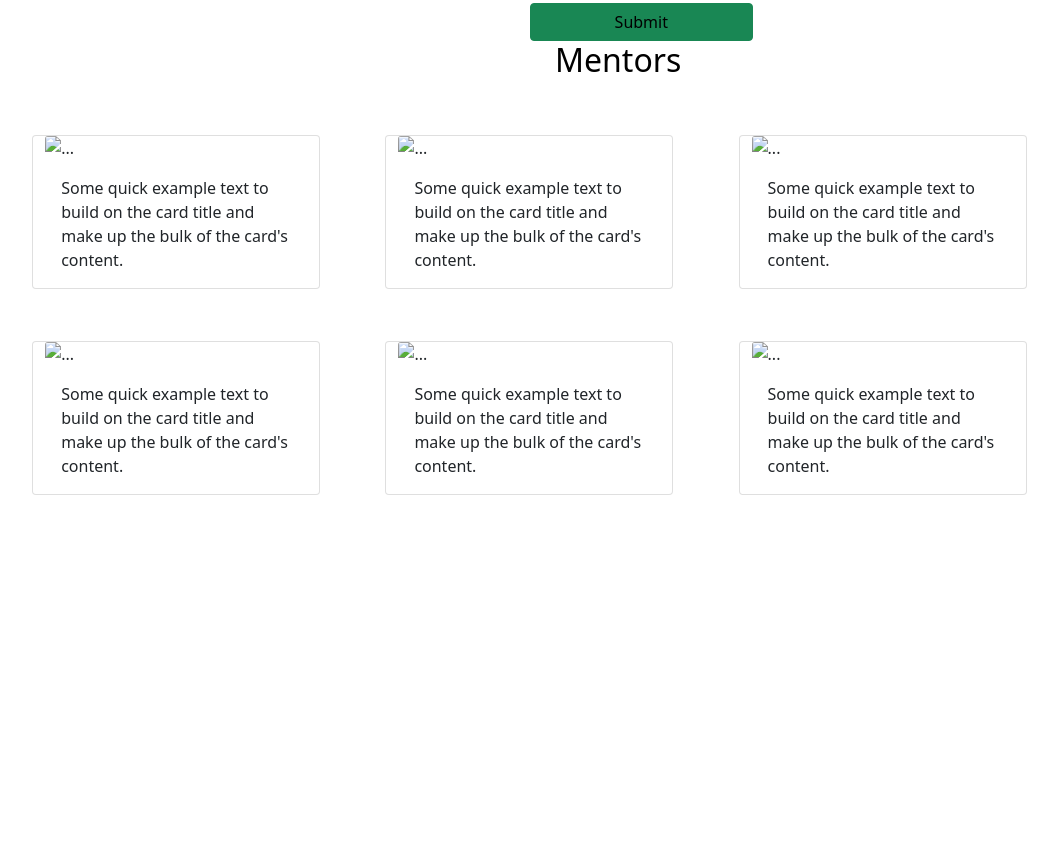
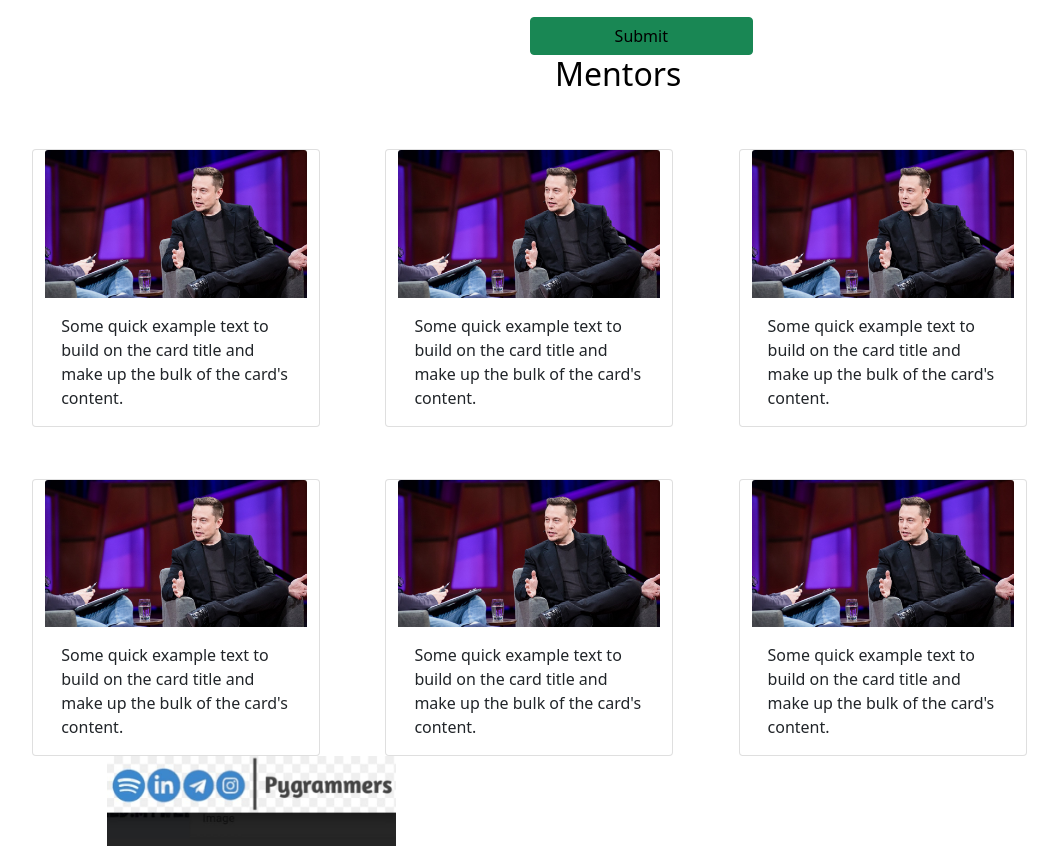
Before and after one commit to Anara108/webioproject, a plain HTML site: page index.html in a window 1280 px wide. Shown: the part 800-1646 px from the top of the page, without its empty margins (21-1079 px from the left). Before the commit the page ends 1319 px from the top, so only its background shows below. Drawn offline with nearby package versions, Linux system fonts and the light colour scheme.

Commit message:
Update index.html

```diff
--- a/index.html
+++ b/index.html
@@ -34,7 +34,7 @@
   <div id="carouselExampleFade" class="carousel slide carousel-fade" data-bs-ride="carousel">
     <div class="carousel-inner">
       <div class="carousel-item active">
-        <img src="images\slide 1.jpeg" class="d-block w-100" alt="...">
+        <img src="slide 1.jpeg" class="d-block w-100" alt="...">
       </div>
       <div class="carousel-item">
         <img src="images\slide2 3.jpeg" class="d-block w-100" alt="...">
@@ -55,7 +55,7 @@
   <nav class="navbar navbar-expand-lg navbar-light" style="background-color: #e3f2fd; position: static;">
     <div class="container-fluid">
       <a class="navbar-brand" href="#">
-        <img src="images\build my web.jpeg" style="height: 50px; margin-top: -6px;margin-left: -5px;" alt="">
+        <img src="build my web.jpeg" style="height: 50px; margin-top: -6px;margin-left: -5px;" alt="">
       </a>
       <button class="navbar-toggler" type="button" data-bs-toggle="collapse" data-bs-target="#navbarNavAltMarkup"
         aria-controls="navbarNavAltMarkup" aria-expanded="false" aria-label="Toggle navigation">
@@ -116,21 +116,21 @@
     <h2 for="" id="mentors">Mentors</h2>
     <div class="row" style="margin-top: -70px;">
       <div class="card" style="width: 18rem; margin-left: 5%;margin-top: 9%;">
-        <img src="images\ElonMusk.jpg" class="card-img-top" alt="...">
+        <img src="ElonMusk.jpg" class="card-img-top" alt="...">
         <div class="card-body">
           <p class="card-text">Some quick example text to build on the card title and make up the bulk of the
             card's content.</p>
         </div>
       </div>
       <div class="card" style="width: 18rem; margin-left: 5%;margin-top: 9%;">
-        <img src="images\ElonMusk.jpg" class="card-img-top" alt="...">
+        <img src="ElonMusk.jpg" class="card-img-top" alt="...">
         <div class="card-body">
           <p class="card-text">Some quick example text to build on the card title and make up the bulk of the
             card's content.</p>
         </div>
       </div>
       <div class="card" style="width: 18rem; margin-left: 5%;margin-top: 9%;">
-        <img src="images\ElonMusk.jpg" class="card-img-top" alt="...">
+        <img src="ElonMusk.jpg" class="card-img-top" alt="...">
         <div class="card-body">
           <p class="card-text">Some quick example text to build on the card title and make up the bulk of the
             card's content.</p>
@@ -141,21 +141,21 @@
 
     <div class="row">
       <div class="card" style="width: 18rem; margin-left: 5%; margin-top: 4%;">
-        <img src="images\ElonMusk.jpg" class="card-img-top" alt="...">
+        <img src="ElonMusk.jpg" class="card-img-top" alt="...">
         <div class="card-body">
           <p class="card-text">Some quick example text to build on the card title and make up the bulk of the
             card's content.</p>
         </div>
       </div>
       <div class="card" style="width: 18rem; margin-left: 5%;margin-top: 4%;">
-        <img src="images\ElonMusk.jpg" class="card-img-top" alt="...">
+        <img src="ElonMusk.jpg" class="card-img-top" alt="...">
         <div class="card-body">
           <p class="card-text">Some quick example text to build on the card title and make up the bulk of the
             card's content.</p>
         </div>
       </div>
       <div class="card" style="width: 18rem; margin-left: 5%;margin-top: 4%;">
-        <img src="images\ElonMusk.jpg" class="card-img-top" alt="...">
+        <img src="ElonMusk.jpg" class="card-img-top" alt="...">
         <div class="card-body">
           <p class="card-text">Some quick example text to build on the card title and make up the bulk of the
             card's content.</p>
@@ -163,7 +163,7 @@
       </div>
     </div>
   </div>
-  <footer style="margin-left: 10%;"><img src="images\footer for web.jpeg" height="90px" alt=""></footer>
+  <footer style="margin-left: 10%;"><img src="footer for web.jpeg" height="90px" alt=""></footer>
 </body>
 
 </html>
```
